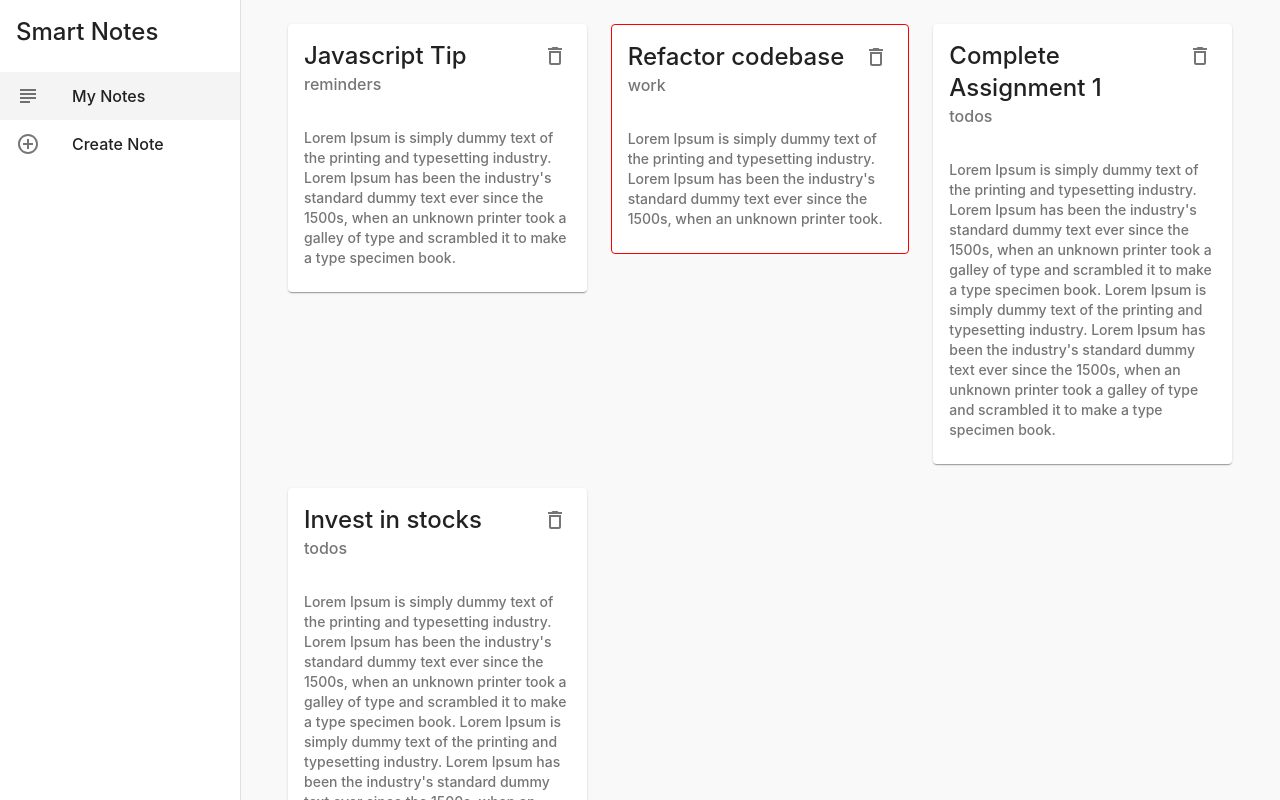
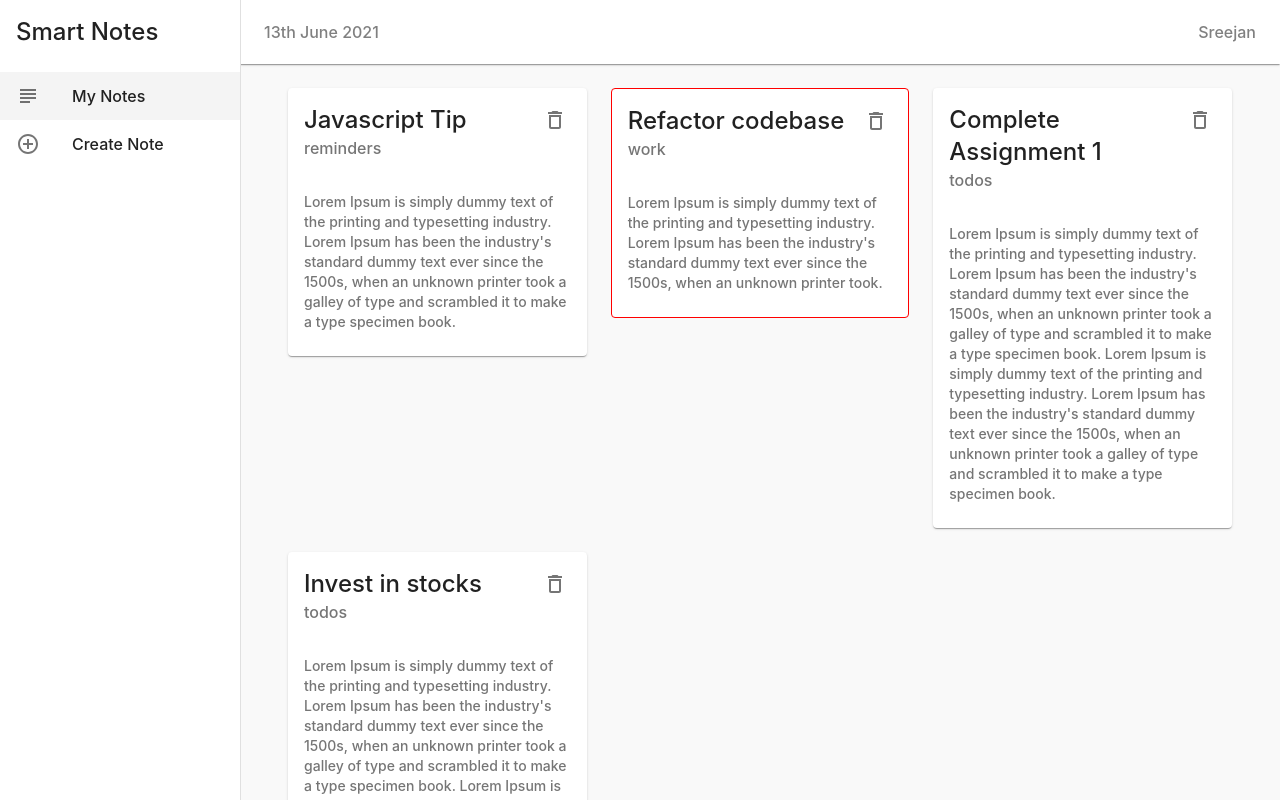
Before and after one commit to Sreejan-22/smart-notes, a React (Create React App) app: page / in a window 1280 px wide. Shown: the top 800 px of the page. Built offline with nearby package versions, Linux system fonts and the light colour scheme; data requests are answered from the project's data file.

Commit message:
feat: added AppBar, Avatars | style: applied masonry layout

```diff
--- a/package.json
+++ b/package.json
@@ -7,6 +7,7 @@
     "@material-ui/icons": "^4.11.2",
     "@stripe/react-stripe-js": "^1.4.1",
     "@stripe/stripe-js": "^1.16.0",
+    "date-fns": "^2.23.0",
     "react": "^17.0.2",
     "react-dom": "^17.0.2",
     "react-router-dom": "^5.2.0",
--- a/src/components/Layout.jsx
+++ b/src/components/Layout.jsx
@@ -1,3 +1,4 @@
+import { useHistory, useLocation } from "react-router-dom";
 import { makeStyles } from "@material-ui/styles";
 import Drawer from "@material-ui/core/Drawer";
 import Typography from "@material-ui/core/Typography";
@@ -7,7 +8,9 @@ import ListItemIcon from "@material-ui/core/ListItemIcon";
 import ListItemText from "@material-ui/core/ListItemText";
 import SubjectOutlinedIcon from "@material-ui/icons/SubjectOutlined";
 import AddCircleOutlineOutlinedIcon from "@material-ui/icons/AddCircleOutlineOutlined";
-import { useHistory, useLocation } from "react-router-dom";
+import AppBar from "@material-ui/core/AppBar";
+import Toolbar from "@material-ui/core/Toolbar";
+import { format } from "date-fns";
 
 const drawerWidth = 240;
 
@@ -33,6 +36,21 @@ const useStyles = makeStyles((theme) => {
     title: {
       padding: theme.spacing(2),
     },
+    appbar: {
+      width: `calc(100% - ${drawerWidth}px)`,
+    },
+    // we are using mixins here
+    // it's a collection of styles used by one of Material UI's components
+    // basically the styles including the height of the Toolbar component will be assigned to the
+    // component with className "spaceBelowToolbar"
+    spaceBelowToolbar: theme.mixins.toolbar,
+    date: {
+      flexGrow: 1,
+      color: "gray",
+    },
+    user: {
+      color: "gray",
+    },
   };
 });
 
@@ -57,6 +75,14 @@ const Layout = ({ children }) => {
   return (
     <div className={classes.root}>
       {/* app bar */}
+      <AppBar color="inherit" className={classes.appbar} elevation={1}>
+        <Toolbar>
+          <Typography className={classes.date}>
+            {format(new Date(), "do MMMM y")}
+          </Typography>
+          <Typography className={classes.user}>Sreejan</Typography>
+        </Toolbar>
+      </AppBar>
 
       {/* side drawer */}
       <Drawer
@@ -89,7 +115,11 @@ const Layout = ({ children }) => {
         </List>
       </Drawer>
 
-      <div className={classes.page}>{children}</div>
+      <div className={classes.page}>
+        {/* craete some space above using a div to prevent the notes from getting overlapped; height of this div needs to be equal to the height of the toolbar */}
+        <div className={classes.spaceBelowToolbar}></div>
+        {children}
+      </div>
     </div>
   );
 };
```
Also changed, not shown: 1 other file (tests, documents, lock files or other folders).
